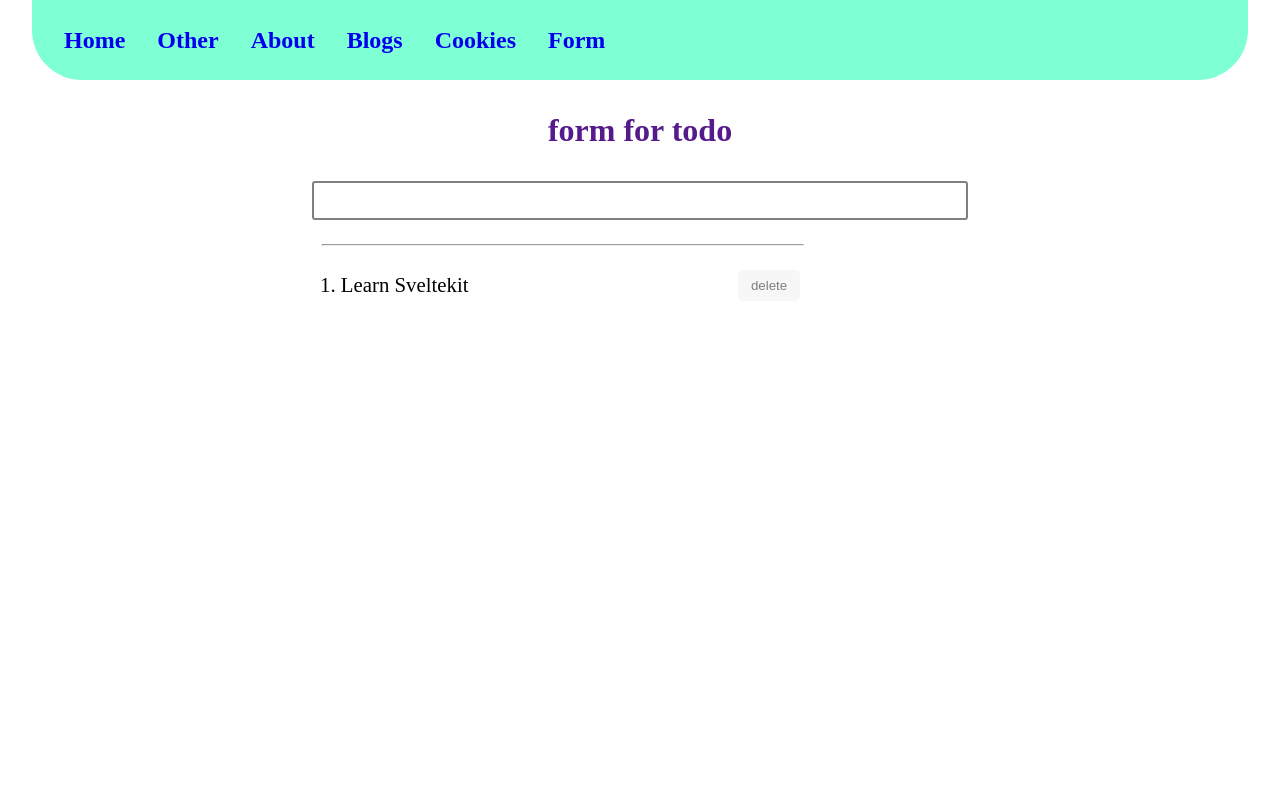
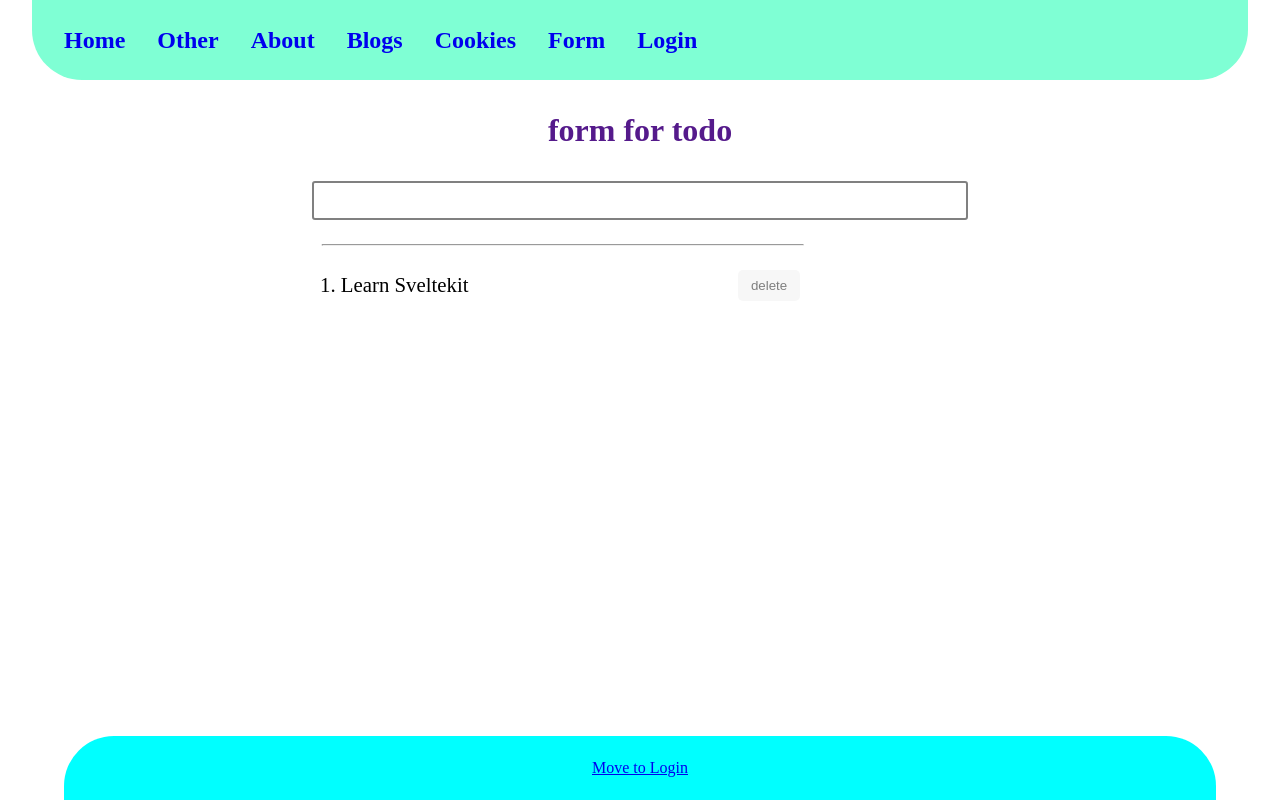
Before and after one commit to Waldemar-00/Sveltekit, a SvelteKit app: page /form in a window 1280 px wide. Built offline with nearby package versions, Linux system fonts and the light colour scheme; no server answers.

Commit message:
Created validation. Used: try-catch, throw new Error, the fail function  from @sveltejs/kit.

```diff
--- a/src/lib/database.js
+++ b/src/lib/database.js
@@ -17,8 +17,14 @@ export function createDefaultTodo (userid) {
   return mapTodos.get(userid)
 }
 export function createTodo ( userid, inputValue ) {
-  const arrayOfUserTodos = mapTodos.get( userid );
-  arrayOfUserTodos.push( {
+  if ( inputValue === '' ) {
+    throw new Error('Please enter todo description')
+  }
+  const userTodos = mapTodos.get( userid );
+  if ( userTodos.find( t => t.inputValue === inputValue )) {
+    throw new Error('Descriptions must be unique')
+  }
+  mapTodos.get( userid ).push( {
     id: v4(),
     inputValue,
     done: false
--- a/src/routes/+layout.svelte
+++ b/src/routes/+layout.svelte
@@ -6,6 +6,7 @@
 		<li><a href="/blogs"><h2>Blogs</h2></a></li>
 		<li><a href="/cookies"><h2>Cookies</h2></a></li>
 		<li><a href="/form"><h2>Form</h2></a></li>
+		<li><a href="/login"><h2>Login</h2></a></li>
 	</ul>
 </nav>
 <slot></slot>
--- a/src/routes/blogs/+layout.server.js
+++ b/src/routes/blogs/+layout.server.js
@@ -6,7 +6,7 @@ export const prerender = true;
 //! if both ssr and csr are false - nothing will be rendered
 export function load () {
   return {
-    summaries: posts.map( ( post ) => ({
+    all: posts.map( ( post ) => ({
       slug: post.slug,
       title: post.title,
     }))
--- a/src/routes/blogs/+page.svelte
+++ b/src/routes/blogs/+page.svelte
@@ -3,7 +3,7 @@
 </script>
 
 <ul>
-	{#each data.summaries as { slug }}
+	{#each data.all as { slug }}
 		<li><a href="/blogs/{slug}"><h2>{slug.toLocaleUpperCase()}</h2></a></li>
 	{/each}
 </ul>
--- a/src/routes/blogs/[slug]/+layout.svelte
+++ b/src/routes/blogs/[slug]/+layout.svelte
@@ -10,7 +10,7 @@
 	<aside>
 		<h2>All blogs</h2>
 		<ul>
-			{#each data.summaries as { slug }}
+			{#each data.all as { slug }}
 				<li><a href="/blogs/{slug}"><h2>{slug.toUpperCase()}</h2></a></li>
 			{/each}
 		</ul>
--- a/src/routes/form/+page.server.js
+++ b/src/routes/form/+page.server.js
@@ -1,5 +1,7 @@
+// @ts-nocheck
 import { v4 } from 'uuid';
-import * as db from '$lib/database.js'
+import * as db from '$lib/database.js';
+import { fail } from '@sveltejs/kit';
 export function load ( { cookies } ) {
 	let userid = cookies.get('userid');
 	if (!userid) {
@@ -12,9 +14,17 @@ export function load ( { cookies } ) {
 }
 export const actions = {
 	create: async ( { cookies, request } ) => {
-		const inputValue = ( await request.formData() ).get( 'inputValue' );
 		const userid = cookies.get( 'userid' );
-		db.createTodo(userid, inputValue);
+		const formData = await request.formData();
+		try {
+			const inputValue = formData.get( 'inputValue' );
+			db.createTodo(userid, inputValue);
+		} catch (error) {
+			return fail( 422, {
+				inputValue: formData.get( 'inputValue' ),
+				message: error.message,
+			})
+		}
 	},
 	delete: async ( { cookies, request } ) => {
 		const id = ( await request.formData() ).get( 'id' );
--- a/src/routes/form/+page.svelte
+++ b/src/routes/form/+page.svelte
@@ -1,14 +1,26 @@
 <script>
 	// @ts-nocheck
-	export let data;
+	export let data; // It's object from function load from server.js
+	export let form; //! It's data from function fail (@svelte/kit). It return null or object with error
 	console.log(data);
+	console.log(form);
 </script>
 
+<!--the variable form may be contains null if not caught errors-->
+{#if form?.message}
+	<p class="error">{form.message}</p>
+{/if}
 <h1>form for todo</h1>
 <main>
 	<form method="POST" action="?/create">
 		<!-- svelte-ignore a11y-autofocus -->
-		<input type="text" autocomplete="off" name="inputValue" autofocus />
+		<input
+			type="text"
+			autocomplete="off"
+			name="inputValue"
+			autofocus
+			value={form?.inputValue ?? ''}
+		/>
 	</form>
 	<hr />
 	<ul>
@@ -25,6 +37,9 @@
 		{/each}
 	</ul>
 </main>
+<footer>
+	<a href="/login">Move to Login</a>
+</footer>
 
 <style>
 	main {
@@ -75,4 +90,21 @@
 		opacity: 1;
 		background-color: #eee;
 	}
+	footer {
+		position: absolute;
+		left: 5vw;
+		bottom: 0;
+		display: flex;
+		align-items: center;
+		justify-content: center;
+		width: 90vw;
+		height: calc(1rem + 6vmin);
+		background-color: aqua;
+		border-radius: 50px 50px 0 0;
+		margin: 0 auto;
+	}
+	.error {
+		font-size: 2rem;
+		color: red;
+	}
 </style>
```
